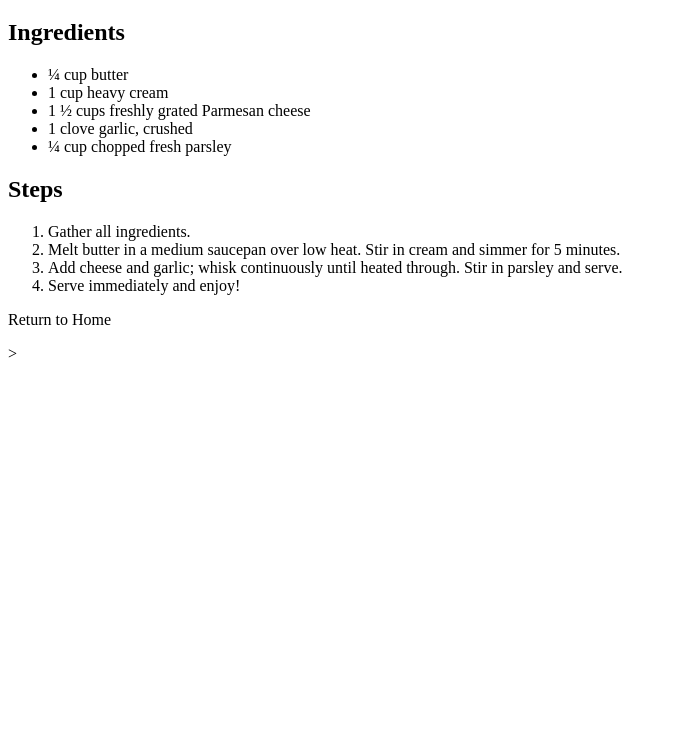
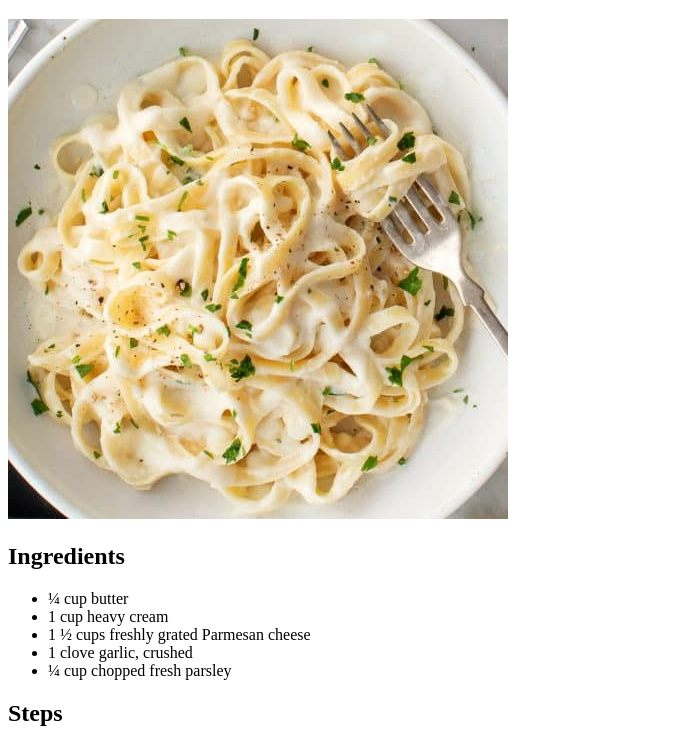
Before and after one commit to ljmclean/odin-recipes, a plain HTML site: page recipes/alfredo_sauce.html in a window 1280 px wide. Shown: the part 61-800 px from the top of the page, without its empty margins (0-677 px from the left). Drawn offline with Linux system fonts and the light colour scheme.

Commit message:
Re-added image.

```diff
--- a/recipes/alfredo_sauce.html
+++ b/recipes/alfredo_sauce.html
@@ -8,6 +8,7 @@
 	</head>
 	<body>
 		<h1>Alfredo Sauce</h1>
+		<img src="/images/alfredo-sauce-500x500.jpg">
 		<!-- List of Ingredients --><h2>Ingredients</h2>
 		<ul>
 			<li>¼ cup butter</li>
```
